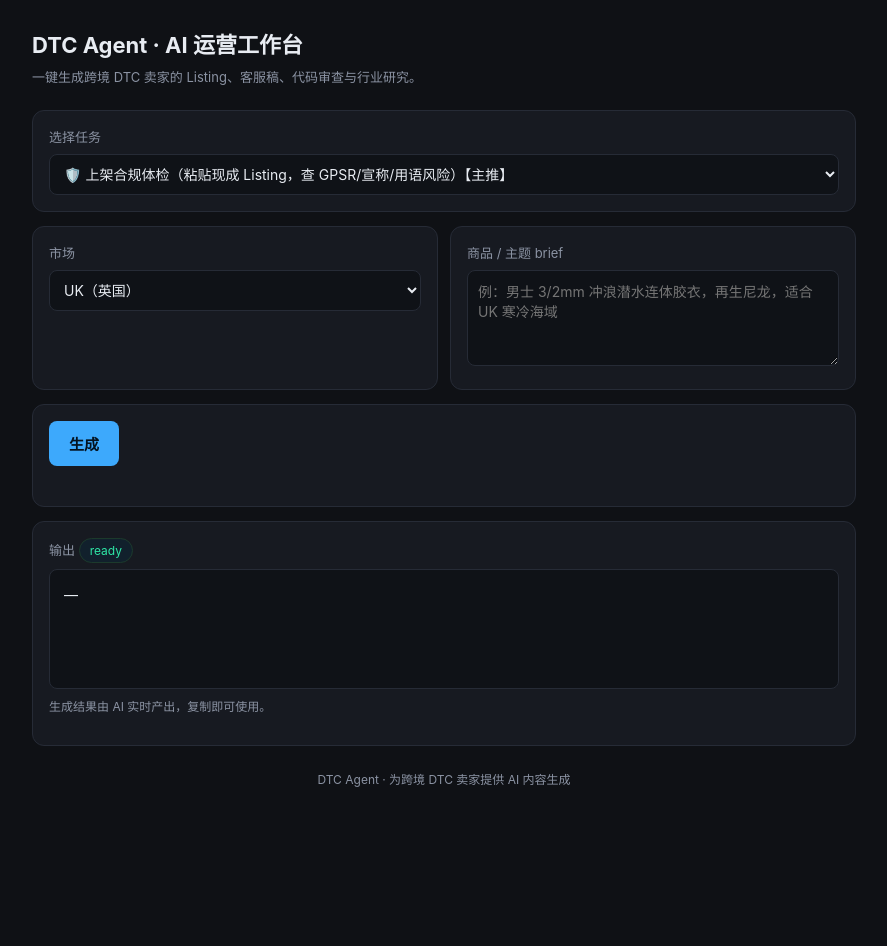
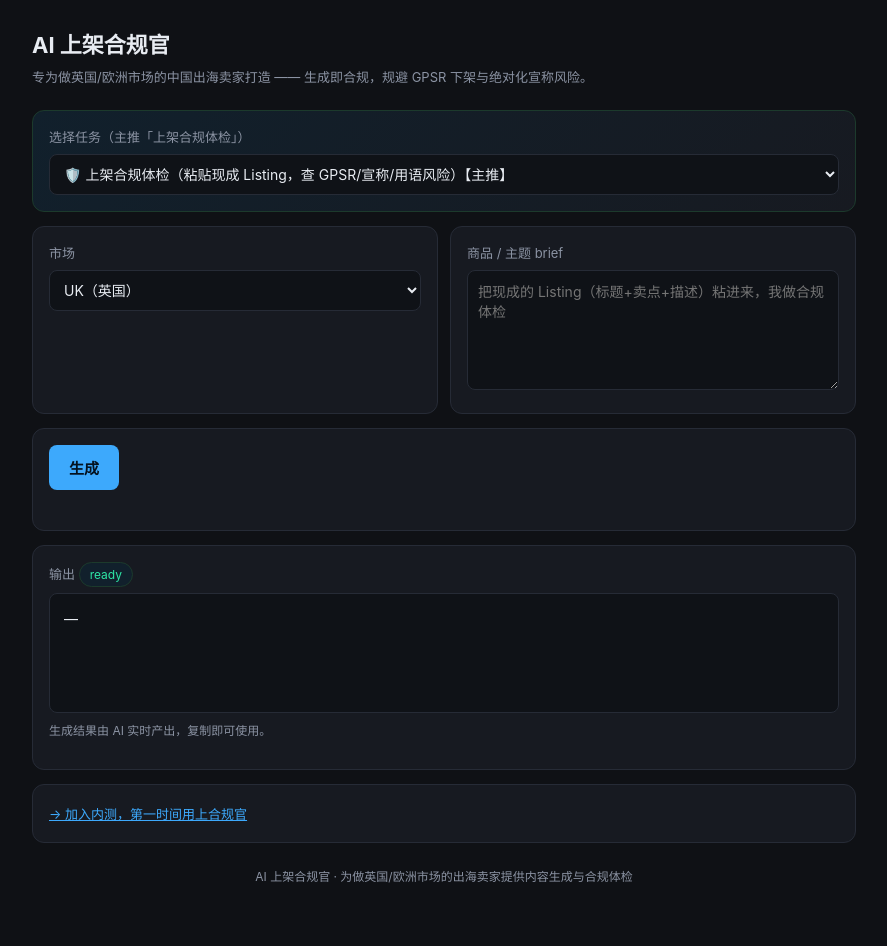
Before and after one commit to HZPortGlobal/opc-ai-agent, a Flask app: page / in a window 1280 px wide. Shown: the whole page, without its empty margins (196-1083 px from the left). Before the commit the page ends 787 px from the top, so only its background shows below. Run offline with Flask 3, Linux system fonts and the light colour scheme.

Commit message:
update templates/index.html

```diff
--- a/templates/index.html
+++ b/templates/index.html
@@ -3,7 +3,7 @@
 <head>
 <meta charset="utf-8" />
 <meta name="viewport" content="width=device-width, initial-scale=1" />
-<title>DTC Agent · AI 运营工作台</title>
+<title>AI 上架合规官 · 英国户外卖家运营工具</title>
 <style>
   :root{
     --bg:#0f1115; --panel:#171a21; --line:#262b36; --txt:#e8ecf2;
@@ -19,7 +19,7 @@
   label{display:block;font-size:13px;color:var(--mut);margin-bottom:6px}
   select,textarea,input{width:100%;background:#0f1217;border:1px solid var(--line);
     color:var(--txt);border-radius:8px;padding:10px;font-size:14px;font-family:inherit}
-  textarea{min-height:96px;resize:vertical}
+  textarea{min-height:120px;resize:vertical}
   .row{display:flex;gap:12px;flex-wrap:wrap}
   .row>.card{flex:1;min-width:200px}
   button{background:var(--acc);color:#04121f;border:0;border-radius:8px;
@@ -37,17 +37,18 @@
   .fb-btns{display:flex;gap:10px}
   .fb-btns button{flex:1}
   .hidden{display:none}
+  .hero{background:linear-gradient(135deg,#11202c,#171a21);border:1px solid #1c3a2c}
 </style>
 </head>
 <body>
 <div class="wrap">
   <header>
-    <h1>DTC Agent · AI 运营工作台</h1>
-    <p>一键生成跨境 DTC 卖家的 Listing、客服稿、代码审查与行业研究。</p>
+    <h1>AI 上架合规官</h1>
+    <p>专为做英国/欧洲市场的中国出海卖家打造 —— 生成即合规，规避 GPSR 下架与绝对化宣称风险。</p>
   </header>
 
-  <div class="card">
-    <label>选择任务</label>
+  <div class="card hero">
+    <label>选择任务（主推「上架合规体检」）</label>
     <select id="scenario"></select>
   </div>
 
@@ -62,7 +63,7 @@
     </div>
     <div class="card">
       <label>商品 / 主题 brief</label>
-      <textarea id="brief" placeholder="例：男士 3/2mm 冲浪潜水连体胶衣，再生尼龙，适合 UK 寒冷海域"></textarea>
+      <textarea id="brief" placeholder="把现成的 Listing（标题+卖点+描述）粘进来，我做合规体检"></textarea>
     </div>
   </div>
 
@@ -85,22 +86,44 @@
       <button id="down">👎 没用</button>
     </div>
     <label style="margin-top:10px">一句话：哪里好 / 哪里差（可选）</label>
-    <textarea id="fbcomment" placeholder="比如：卖点太泛、想要更具体的材质参数"></textarea>
+    <textarea id="fbcomment" placeholder="比如：合规点抓得准、想要更具体的材质参数"></textarea>
     <label style="margin-top:10px">如果每周帮你省 2 小时，你愿付 £ 多少/月？</label>
     <input id="wtp" type="number" min="0" placeholder="如 20" />
     <div class="err" id="fberr"></div>
     <p class="meta" id="fbdone" style="display:none;color:var(--acc2)">已记录，谢谢！</p>
   </div>
 
-  <footer>DTC Agent · 为跨境 DTC 卖家提供 AI 内容生成</footer>
+  <div class="card">
+    <a href="/waitlist" style="color:var(--acc);font-size:13px">→ 加入内测，第一时间用上合规官</a>
+  </div>
+
+  <footer>AI 上架合规官 · 为做英国/欧洲市场的出海卖家提供内容生成与合规体检</footer>
 </div>
 
 <script>
+  // 匿名 uid：用于统计独立用户与基础留存（仅随机串，不关联任何个人信息）
+  function getUid(){
+    let u = localStorage.getItem('uid');
+    if(!u){ u = (crypto.randomUUID && crypto.randomUUID()) || (Date.now()+''+Math.random()); localStorage.setItem('uid',u); }
+    return u;
+  }
+  const UID = getUid();
+
   const SCENARIOS = {{ scenarios | tojson }};
+  const PLACEHOLDERS = {
+    "A_audit": "把现成的 Listing（标题+卖点+描述）粘进来，我做合规体检",
+    "A_listing": "例：男士 3/2mm 冲浪潜水连体胶衣，再生尼龙，适合 UK 寒冷海域",
+    "A_cs": "粘贴客户消息，例如：客户要求退一件有轻微破口的胶衣",
+    "C_research": "例：2026 英国户外水上运动 DTC 市场趋势"
+  };
   const sel = document.getElementById('scenario');
   for (const [k,v] of Object.entries(SCENARIOS)) {
     const o = document.createElement('option'); o.value = k; o.textContent = v; sel.appendChild(o);
   }
+  const brief = document.getElementById('brief');
+  function syncPlaceholder(){ brief.placeholder = PLACEHOLDERS[sel.value] || "输入内容"; }
+  sel.onchange = syncPlaceholder; syncPlaceholder();
+
   const btn = document.getElementById('go');
   const out = document.getElementById('output');
   const err = document.getElementById('err');
@@ -110,8 +133,8 @@
 
   btn.onclick = async () => {
     err.textContent = '';
-    const brief = document.getElementById('brief').value.trim();
-    if (!brief) { err.textContent = '请先填写 brief'; return; }
+    const b = brief.value.trim();
+    if (!b) { err.textContent = '请先填写内容'; return; }
     const scenario = sel.value;
     const market = document.getElementById('market').value;
     lastMeta = {scenario, market};
@@ -120,7 +143,7 @@
     try {
       const r = await fetch('/api/generate', {
         method:'POST', headers:{'Content-Type':'application/json'},
-        body: JSON.stringify({scenario, brief, market})
+        body: JSON.stringify({scenario, brief:b, market, uid:UID})
       });
       const d = await r.json();
       if (!r.ok) { err.textContent = d.error || '出错了'; out.textContent='—'; tag.textContent='error'; }
```
